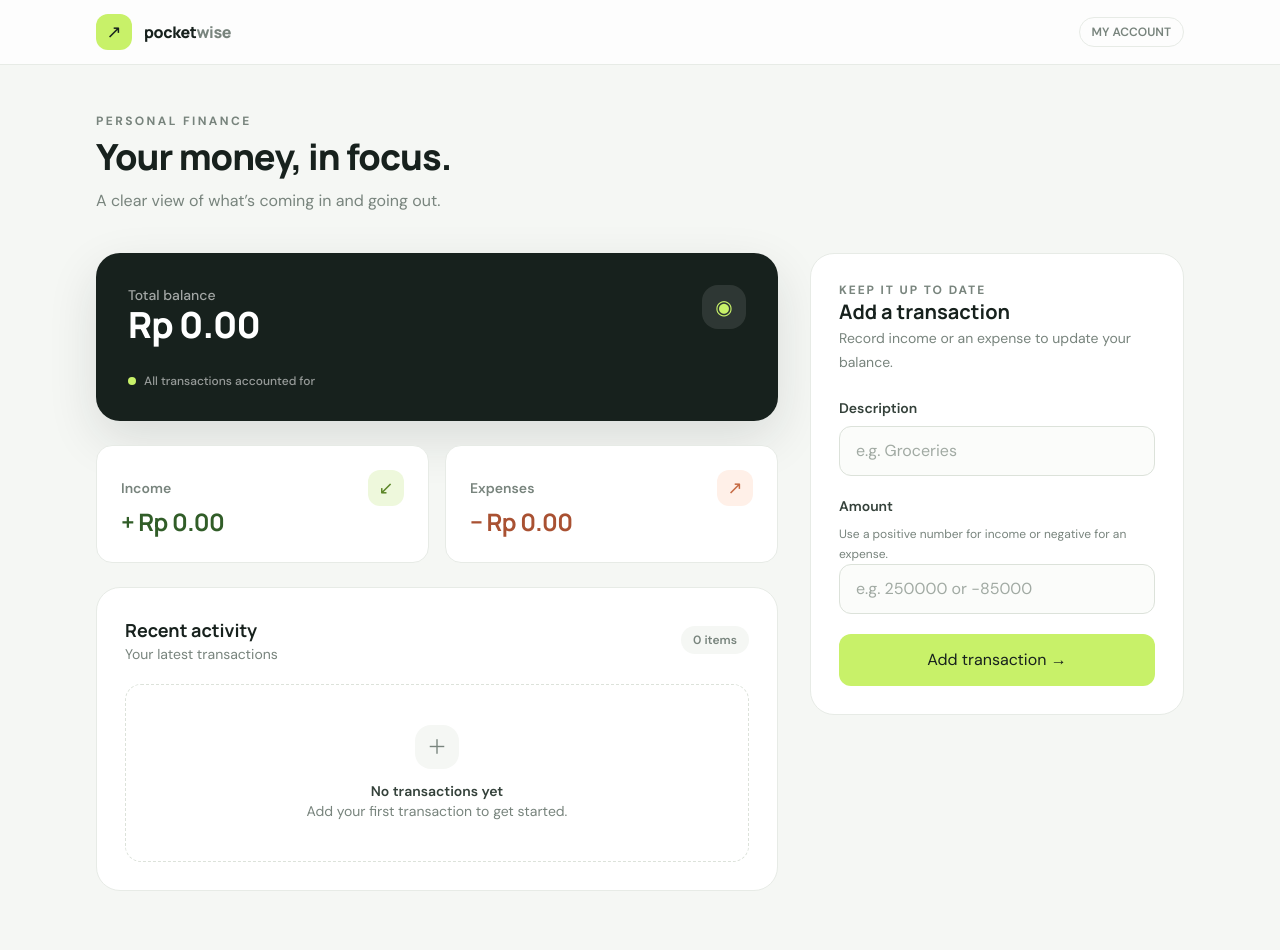
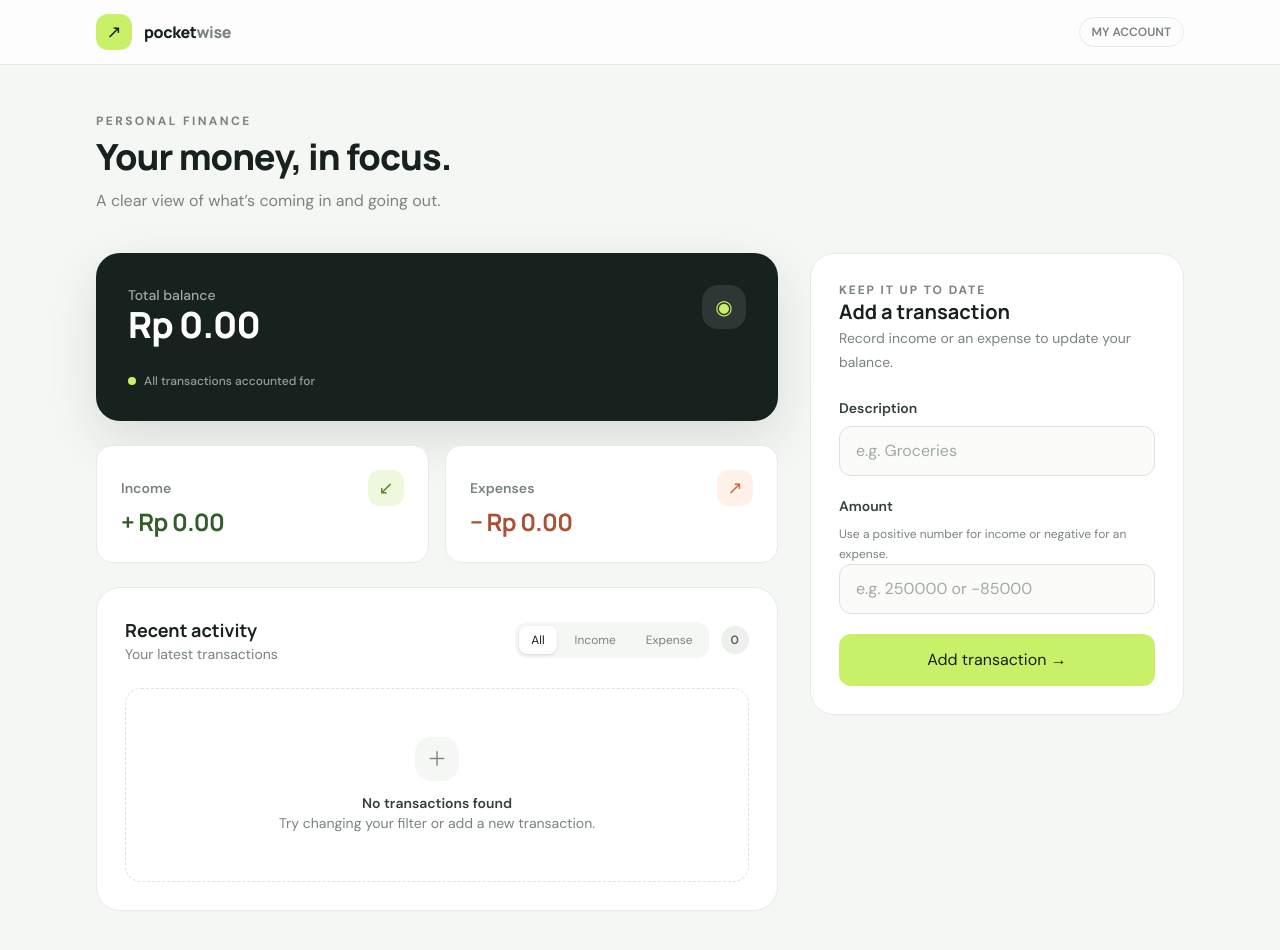
Before and after one commit to sh-daroini/expense-tracker-react, a React (Vite) app: page / in a window 1280 px wide. Shown: the top 950 px of the page. Built offline with nearby package versions, Linux system fonts and the light colour scheme.

Commit message:
feat: add filter transactions

```diff
--- a/src/components/TransactionList.jsx
+++ b/src/components/TransactionList.jsx
@@ -1,30 +1,85 @@
-import React, { useContext } from 'react'
+import React, { useContext, useState } from 'react'
 import { GlobalContext } from '../context/GlobalState'
 import Transaction from './Transaction'
 
 const TransactionList = () => {
   const { transactions } = useContext(GlobalContext)
+  const [filter, setFilter] = useState('all')
+
+  const getFilteredTransactions = () => {
+    return transactions.filter(transaction => {
+      if (filter === 'income') return transaction.amount > 0
+      if (filter === 'expense') return transaction.amount < 0
+      return true;
+    })
+  }
+
+  const filteredTransactions = getFilteredTransactions()
+
   return (
     <section className="rounded-3xl border border-[#e7ebe6] bg-white p-5 sm:p-7">
-      <div className="mb-5 flex items-center justify-between gap-3">
+  <div className="mb-6 flex flex-col gap-4 sm:flex-row sm:items-center sm:justify-between">
     <div>
       <h2 className="font-['Manrope'] text-lg font-bold text-[#17211d]">Recent activity</h2>
       <p className="mt-1 text-sm text-[#78847d]">Your latest transactions</p>
     </div>
-        <span className="rounded-full bg-[#f5f7f4] px-3 py-1.5 text-xs font-semibold text-[#78847d]">{transactions.length} {transactions.length === 1 ? 'item' : 'items'}</span>
+
+    <div className="flex items-center gap-3 self-start sm:self-auto">
+      {/* Tombol Filter */}
+      <div className="flex items-center gap-1.5 rounded-xl bg-[#f5f7f4] p-1 text-xs">
+        <button
+          onClick={() => setFilter('all')}
+          className={`px-3 py-1.5 font-medium rounded-lg transition-colors ${
+            filter === 'all'
+              ? 'bg-white text-[#17211d] shadow-sm font-semibold'
+              : 'text-[#78847d] hover:text-[#17211d]'
+          }`}
+        >
+          All
+        </button>
+        <button
+          onClick={() => setFilter('income')}
+          className={`px-3 py-1.5 font-medium rounded-lg transition-colors ${
+            filter === 'income'
+              ? 'bg-[#e6f4ea] text-green-700 font-semibold'
+              : 'text-[#78847d] hover:text-green-600'
+          }`}
+        >
+          Income
+        </button>
+        <button
+          onClick={() => setFilter('expense')}
+          className={`px-3 py-1.5 font-medium rounded-lg transition-colors ${
+            filter === 'expense'
+              ? 'bg-[#fce8e6] text-red-700 font-semibold'
+              : 'text-[#78847d] hover:text-red-600'
+          }`}
+        >
+          Expense
+        </button>
       </div>
-      {transactions.length ? (
+
+      <span className="inline-flex h-7 items-center justify-center rounded-full bg-[#eef0ed] px-2.5 text-xs font-semibold text-[#54625a]">
+        {filteredTransactions.length}
+      </span>
+    </div>
+  </div>
+
+  {filteredTransactions.length ? (
     <ul className="divide-y divide-[#eef0ed]">
-          {transactions.map(transaction => <Transaction key={transaction.id} transaction={transaction} />)}
+      {filteredTransactions.map(transaction => (
+        <Transaction key={transaction.id} transaction={transaction} />
+      ))}
     </ul>
   ) : (
-        <div className="rounded-2xl border border-dashed border-[#dce2da] px-4 py-10 text-center">
+    <div className="rounded-2xl border border-dashed border-[#dce2da] px-4 py-12 text-center">
       <span className="mx-auto mb-3 grid h-11 w-11 place-items-center rounded-2xl bg-[#f5f7f4] text-xl text-[#78847d]">＋</span>
-          <p className="text-sm font-semibold text-[#34413a]">No transactions yet</p>
-          <p className="mt-1 text-sm text-[#78847d]">Add your first transaction to get started.</p>
+      <p className="text-sm font-semibold text-[#34413a]">No transactions found</p>
+      <p className="mt-1 text-sm text-[#78847d]">Try changing your filter or add a new transaction.</p>
     </div>
   )}
 </section>
+
   )
 }
 
```
Lines whose indentation alone changed are shown as unchanged.
